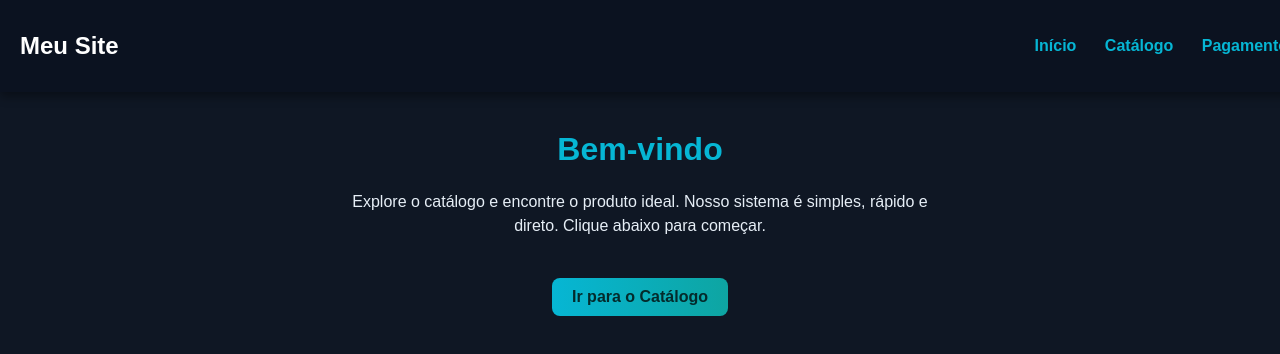
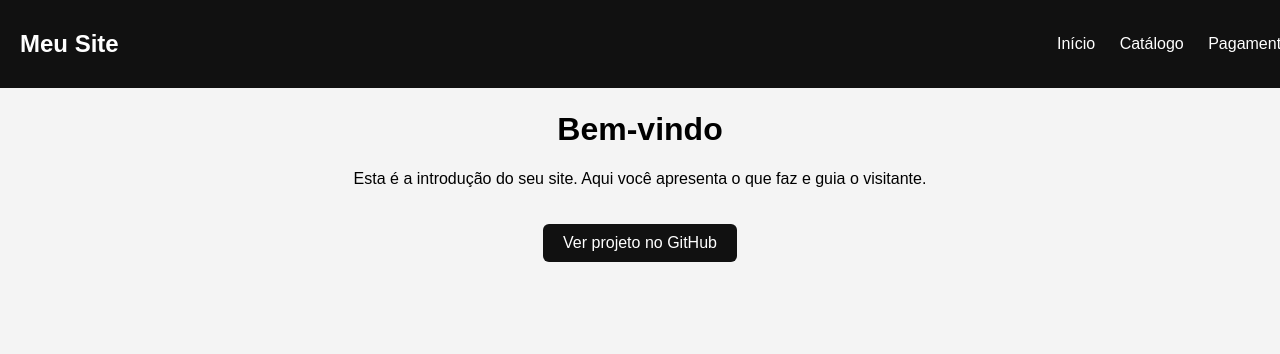
Before and after one commit to CompaniAdss/Loja-, a plain HTML site: page index.html in a window 1280 px wide. Drawn offline with Linux system fonts and the light colour scheme.

Commit message:
Revise styles and add GitHub project link
Updated styles for body, header, and main sections. Added GitHub link for project reference.

```diff
--- a/index.html
+++ b/index.html
@@ -4,14 +4,24 @@
   <meta charset="utf-8">
   <title>Meu Site - Início</title>
   <style>
-    body {margin:0; font-family:Arial; background:#0f1724; color:#e6eef6;}
-    header {position:fixed; top:0; width:100%; background:#0b1220; color:#fff; padding:12px 20px; display:flex; justify-content:space-between; align-items:center; box-shadow:0 4px 10px rgba(0,0,0,0.4);}
-    nav a {color:#06b6d4; margin:0 12px; text-decoration:none; font-weight:600;}
+    body {margin:0; font-family:Arial; background:#f4f4f4;}
+    header {position:fixed; top:0; width:100%; background:#111; color:#fff; padding:10px 20px; display:flex; justify-content:space-between; align-items:center;}
+    nav a {color:#fff; margin:0 10px; text-decoration:none;}
     nav a:hover {text-decoration:underline;}
-    main {margin-top:80px; padding:30px; text-align:center;}
-    h1 {color:#06b6d4;}
-    p {max-width:600px; margin:20px auto; line-height:1.5;}
-    a.btn {display:inline-block; margin-top:20px; background:linear-gradient(90deg,#06b6d4,#0ea5a2); color:#042b2c; padding:10px 20px; border-radius:8px; font-weight:700; text-decoration:none;}
+    main {margin-top:70px; padding:20px; text-align:center;}
+    a.github-link {
+      display:inline-block;
+      margin-top:20px;
+      background:#111;
+      color:#fff;
+      padding:10px 20px;
+      text-decoration:none;
+      border-radius:6px;
+      transition:background 0.3s;
+    }
+    a.github-link:hover {
+      background:#333;
+    }
   </style>
 </head>
 <body>
@@ -26,8 +36,13 @@
 
   <main>
     <h1>Bem-vindo</h1>
-    <p>Explore o catálogo e encontre o produto ideal. Nosso sistema é simples, rápido e direto. Clique abaixo para começar.</p>
-    <a class="btn" href="catalogo.html">Ir para o Catálogo</a>
+    <p>Esta é a introdução do seu site. Aqui você apresenta o que faz e guia o visitante.</p>
+
+    <a href="https://github.com/CompaniAdss/App.git"
+       class="github-link"
+       target="_blank">
+       Ver projeto no GitHub
+    </a>
   </main>
 </body>
 </html>
```
